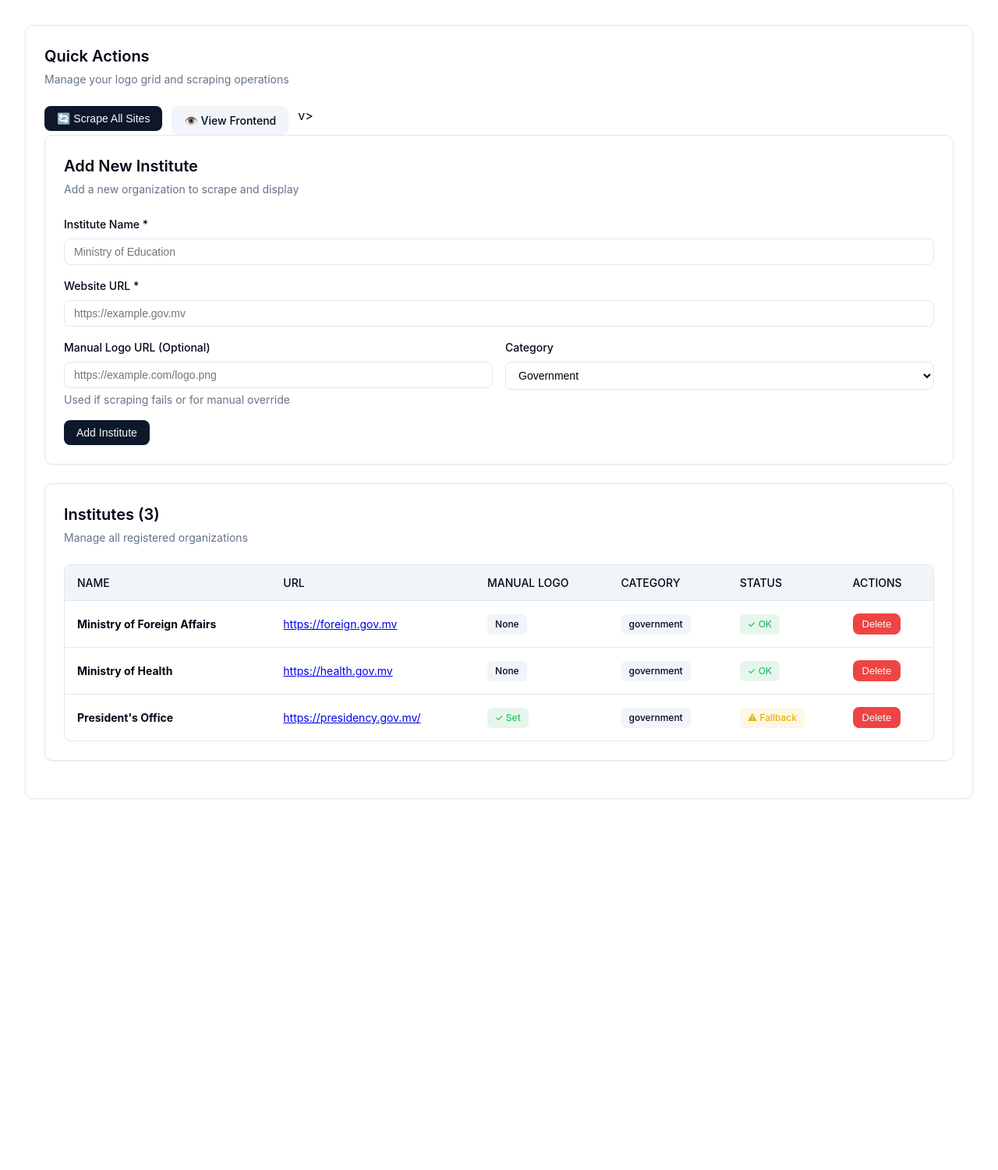
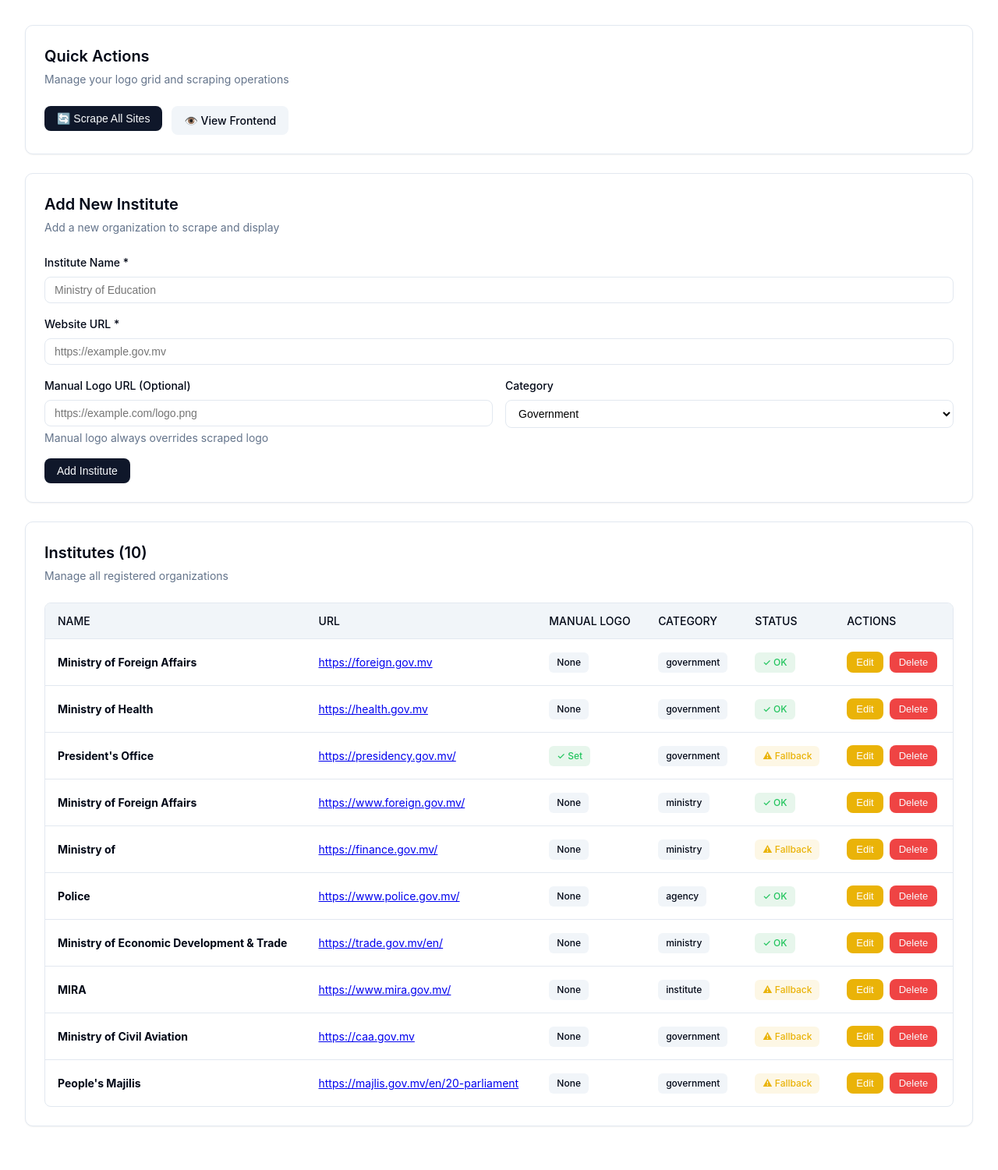
Before and after one commit to shazifadam/logogrid, a Flask app: page /admin in a window 1280 px wide. Shown: the part 72-1573 px from the top of the page at 78% size. Before the commit the page ends 1097 px from the top, so only its background shows below. Run offline with Flask 3, Linux system fonts and the light colour scheme; the visitor is signed in with stand-in values (Sample User, id 1).

Commit message:
Fix viewport overflow and add Edit functionality with manual logo priority

```diff
--- a/app/main.py
+++ b/app/main.py
@@ -85,16 +85,13 @@ def add_site():
         flash('URL and Name are required', 'error')
         return redirect('/admin')
 
-    # Load sites
     with open(sites_path, 'r') as f:
         sites = json.load(f)
 
-    # Check duplicates
     if any(site['url'] == url for site in sites):
         flash('Site already exists', 'error')
         return redirect('/admin')
 
-    # Create new site
     new_site = {
         'url': url,
         'name': name,
@@ -108,11 +105,53 @@ def add_site():
 
     sites.append(new_site)
 
-    # Save
     with open(sites_path, 'w') as f:
         json.dump(sites, f, indent=2)
 
     flash('Site added successfully! Click "Scrape All Sites" to fetch the logo.', 'success')
+    return redirect('/admin')
+
+@app.route('/admin/edit-site', methods=['POST'])
+@login_required
+def edit_site():
+    """Edit existing site."""
+    sites_path = os.path.join(os.path.dirname(__file__), '..', 'config', 'sites.json')
+
+    original_url = request.form.get('original_url', '').strip()
+    url = request.form.get('url', '').strip()
+    name = request.form.get('name', '').strip()
+    category = request.form.get('category', 'government')
+    fallback_logo_url = request.form.get('fallback_logo_url', '').strip()
+
+    if not url or not name:
+        flash('URL and Name are required', 'error')
+        return redirect('/admin')
+
+    with open(sites_path, 'r') as f:
+        sites = json.load(f)
+
+    # Find and update the site
+    site_found = False
+    for site in sites:
+        if site['url'] == original_url:
+            site['url'] = url
+            site['name'] = name
+            site['category'] = category
+            if fallback_logo_url:
+                site['fallback_logo_url'] = fallback_logo_url
+            elif 'fallback_logo_url' in site:
+                del site['fallback_logo_url']
+            site_found = True
+            break
+
+    if not site_found:
+        flash('Site not found', 'error')
+        return redirect('/admin')
+
+    with open(sites_path, 'w') as f:
+        json.dump(sites, f, indent=2)
+
+    flash('Site updated successfully!', 'success')
     return redirect('/admin')
 
 @app.route('/admin/delete-site', methods=['POST'])
@@ -126,11 +165,9 @@ def delete_site():
         flash('URL is required', 'error')
         return redirect('/admin')
 
-    # Load sites
     with open(sites_path, 'r') as f:
         sites = json.load(f)
 
-    # Filter out the site
     original_count = len(sites)
     sites = [site for site in sites if site['url'] != url]
 
@@ -138,7 +175,6 @@ def delete_site():
         flash('Site not found', 'error')
         return redirect('/admin')
 
-    # Save
     with open(sites_path, 'w') as f:
         json.dump(sites, f, indent=2)
 
@@ -161,7 +197,7 @@ def scrape_now():
             traceback.print_exc()
 
     thread = threading.Thread(target=run_scraper)
-    thread.daemon = True
+    threaemon = True
     thread.start()
 
     flash('Scraping started! This may take a few minutes. Refresh the page to see updated status.', 'success')
--- a/app/templates/admin_dashboard.html
+++ b/app/templates/admin_dashboard.html
@@ -32,6 +32,7 @@
         .btn-destructive { background: hsl(var(--destructive)); color: hsl(var(--destructive-foreground)); padding: 0.375rem 0.75rem; font-size: 0.8125rem; }
         .btn-outline { border: 1px solid hsl(var(--input)); background: transparent; }
         .btn-outline:hover { background: hsl(var(--muted)); }
+        .btn-warning { background: hsl(45.4 93.4% 47.5%); color: white; padding: 0.375rem 0.75rem; font-size: 0.8125rem; }
         .container { max-width: 1400px; margin: 0 auto; padding: 2rem; }
         .alert { padding: 1rem; border-radius: var(--radius); margin-bottom: 1.5rem; border: 1px solid; }
         .alert-success { background: hsl(142.1 76.2% 36.3% / 0.1); border-color: hsl(142.1 76.2% 36.3% / 0.3); color: hsl(142.1 70.6% 45.3%); }
@@ -57,7 +58,13 @@
         .badge-error { background: hsl(var(--destructive) / 0.1); color: hsl(var(--destructive)); }
         .badge-secondary { background: hsl(var(--secondary)); }
         .actions { display: flex; gap: 0.75rem; margin-top: 1rem; }
+        .actions-cell { display: flex; gap: 0.5rem; }
         .text-sm { font-size: 0.875rem; color: hsl(var(--muted-foreground)); margin-top: 0.25rem; }
+        .modal { display: none; position: fixed; top: 0; left: 0; width: 100%; height: 100%; background: rgba(0,0,0,0.5); z-index: 1000; align-items: center; justify-content: center; }
+        .modal.active { display: flex; }
+        .modal-content { background: white; padding: 2rem; border-radius: var(--radius); max-width: 600px; width: 90%; max-height: 90vh; overflow-y: auto; }
+        .modal-header { display: flex; justify-content: space-between; align-items: center; margin-bottom: 1.5rem; }
+        .modal-close { cursor: pointer; font-size: 1.5rem; border: none; background: none; }
         @media (max-width: 768px) { .form-grid { grid-template-columns: 1fr; } }
     </style>
 </head>
@@ -87,7 +94,7 @@
                     <button type="submit" class="btn btn-primary">🔄 Scrape All Sites</button>
                 </form>
                 <a href="/" class="btn btn-secondary" target="_blank">👁️ View Frontend</a>
-          v>
+            </div>
         </div>
 
         <div class="card">
@@ -108,7 +115,7 @@
                     <div class="form-group">
                         <label class="form-label" for="fallback_logo_url">Manual Logo URL (Optional)</label>
                         <input type="url" id="fallback_logo_url" name="fallback_logo_url" class="form-input" placeholder="https://example.com/logo.png">
-                        <p class="text-sm">Used if scraping fails or for manual override</p>
+                        <p class="text-sm">Manual logo always overrides scraped logo</p>
                     </div>
                     <div class="form-group">
                         <label class="form-label" for="category">Category</label>
@@ -166,16 +173,19 @@
                                 {% elif logo_found.status == 'fallback' %}
                                     <span class="badge badge-warning">⚠ Fallback</span>
                                 {% elif logo_found.status == 'error' %}
-                                    <span class="badge badge-error">✗ Error</span>
+                                    <span classdge badge-error">✗ Error</span>
                                 {% else %}
                                     <span class="badge badge-secondary">Not Scraped</span>
                                 {% endif %}
                             </td>
                             <td>
-                                <form method="POST" action="/admin/delete-site">
+                                <div class="actions-cell">
+                                    <button class="btn btn-warning" onclick="openEditModal({{ site|tojson|safe }})">Edit</button>
+                                    <form method="POST" action="/admin/delete-site" style="display: inline;">
                                         <input type="hidden" name="url" value="{{ site.url }}">
                                         <button type="submit" class="btn btn-destructive" onclick="return confirm('Delete {{ site.name }}?')">Delete</button>
                                     </form>
+                                </div>
                             </td>
                         </tr>
                         {% endfor %}
@@ -184,5 +194,68 @@
             </div>
         </div>
     </div>
+
+    <!-- Edit Modal -->
+    <div id="editModal" class="modal">
+        <div class="modal-content">
+            <div class="modal-header">
+                <h2 class="card-title">Edit Institute</h2>
+                <button class="modal-close" onclick="closeEditModal()">&times;</button>
+            </div>
+            <form method="POST" action="/admin/edit-site">
+                <input type="hidden" id="edit_original_url" name="original_url">
+                <div class="form-group">
+                    <label class="form-label" for="edit_name">Institute Name *</label>
+                    <input type="text" id="edit_name" name="name" class="form-input" required>
+                </div>
+                <div class="form-group">
+                    <label class="form-label" for="edit_url">Website URL *</label>
+                    <input type="url" id="edit_url" name="url" class="form-input" required>
+                </div>
+                <div class="form-grid">
+                    <div class="form-group">
+                        <label class="form-label" for="edit_fallback_logo_url">Manual Logo URL (Optional)</label>
+                        <input type="url" id="edit_fallback_logo_url" name="fallback_logo_url" class="form-input">
+                        <p class="text-sm">Manual logo always overrides scraped logo</p>
+                    </div>
+                    <div class="form-group">
+                        <label class="form-label" for="edit_category">Category</label>
+                        <select id="edit_category" name="category" class="form-select">
+                            <option value="government">Government</option>
+                            <option value="ministry">Ministry</option>
+                            <option value="agency">Agency</option>
+                            <option value="institute">Institute</option>
+                        </select>
+                    </div>
+                </div>
+                <div class="actions">
+                    <button type="submit" class="btn btn-primary">Save Changes</button>
+                    <button type="button" class="btn btn-outline" onclick="closeEditModal()">Cancel</button>
+                </div>
+            </form>
+        </div>
+    </div>
+
+    <script>
+        function openEditModal(site) {
+            document.getElementById('edit_original_url').value = site.url;
+            document.getElementById('edit_name').value = site.name;
+            document.getElementById('edit_url').value = site.url;
+            document.getElementById('edit_fallback_logo_url').value = site.fallback_logo_url || '';
+            document.getElementById('edit_category').value = site.category;
+            document.getElementById('editModal').classList.add('active');
+        }
+
+        function closeEditModal() {
+            document.getElementById('editModal').classList.remove('active');
+        }
+
+        // Close modal on outside click
+        document.getElementById('editModal').addEventListener('click', function(e) {
+            if (e.target === this) {
+                closeEditModal();
+            }
+        });
+    </script>
 </body>
 </html>
--- a/config/sites.json
+++ b/config/sites.json
@@ -20,5 +20,54 @@
     "country": "MV",
     "enabled": true,
     "fallback_logo_url": "https://presidency.gov.mv/images/po-logo.svg"
+  },
+  {
+    "url": "https://www.foreign.gov.mv/",
+    "name": "Ministry of Foreign Affairs",
+    "category": "ministry",
+    "country": "MV",
+    "enabled": true
+  },
+  {
+    "url": "https://finance.gov.mv/",
+    "name": "Ministry of",
+    "category": "ministry",
+    "country": "MV",
+    "enabled": true
+  },
+  {
+    "url": "https://www.police.gov.mv/",
+    "name": "Police",
+    "category": "agency",
+    "country": "MV",
+    "enabled": true
+  },
+  {
+    "url": "https://trade.gov.mv/en/",
+    "name": "Ministry of Economic Development & Trade",
+    "category": "ministry",
+    "country": "MV",
+    "enabled": true
+  },
+  {
+    "url": "https://www.mira.gov.mv/",
+    "name": "MIRA",
+    "category": "institute",
+    "country": "MV",
+    "enabled": true
+  },
+  {
+    "url": "https://caa.gov.mv",
+    "name": "Ministry of Civil Aviation",
+    "category": "government",
+    "country": "MV",
+    "enabled": true
+  },
+  {
+    "url": "https://majlis.gov.mv/en/20-parliament",
+    "name": "People's Majilis",
+    "category": "government",
+    "country": "MV",
+    "enabled": true
   }
 ]
```
Also changed, not shown: app/refresh.py (+25 -23 lines), app/static/css/styles.css (+7 -28 lines), data/logos.json (+80 -3 lines), app/static/cached-logos/trade-gov-mv.png (added), app/static/cached-logos/trade-gov-mv.webp (added), app/static/cached-logos/www-foreign-gov-mv.png (added), app/static/cached-logos/www-foreign-gov-mv.webp (added), app/static/cached-logos/www-police-gov-mv.png (added), app/static/cached-logos/www-police-gov-mv.webp (added), app/static/placeholders/caa-gov-mv.svg (added), app/static/placeholders/finance-gov-mv.svg (added), app/static/placeholders/majlis-gov-mv.svg (added), app/static/placeholders/www-mira-gov-mv.svg (added). Lines whose indentation alone changed are shown as unchanged.
